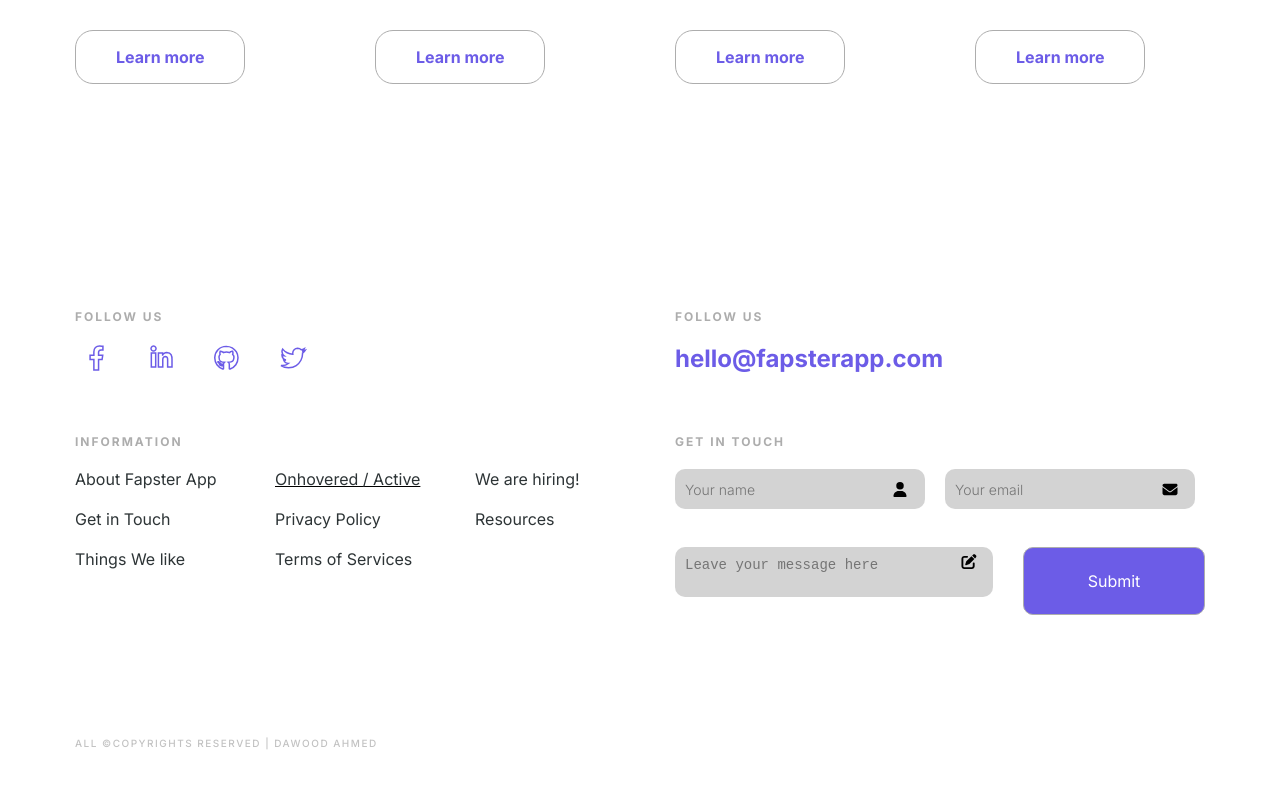
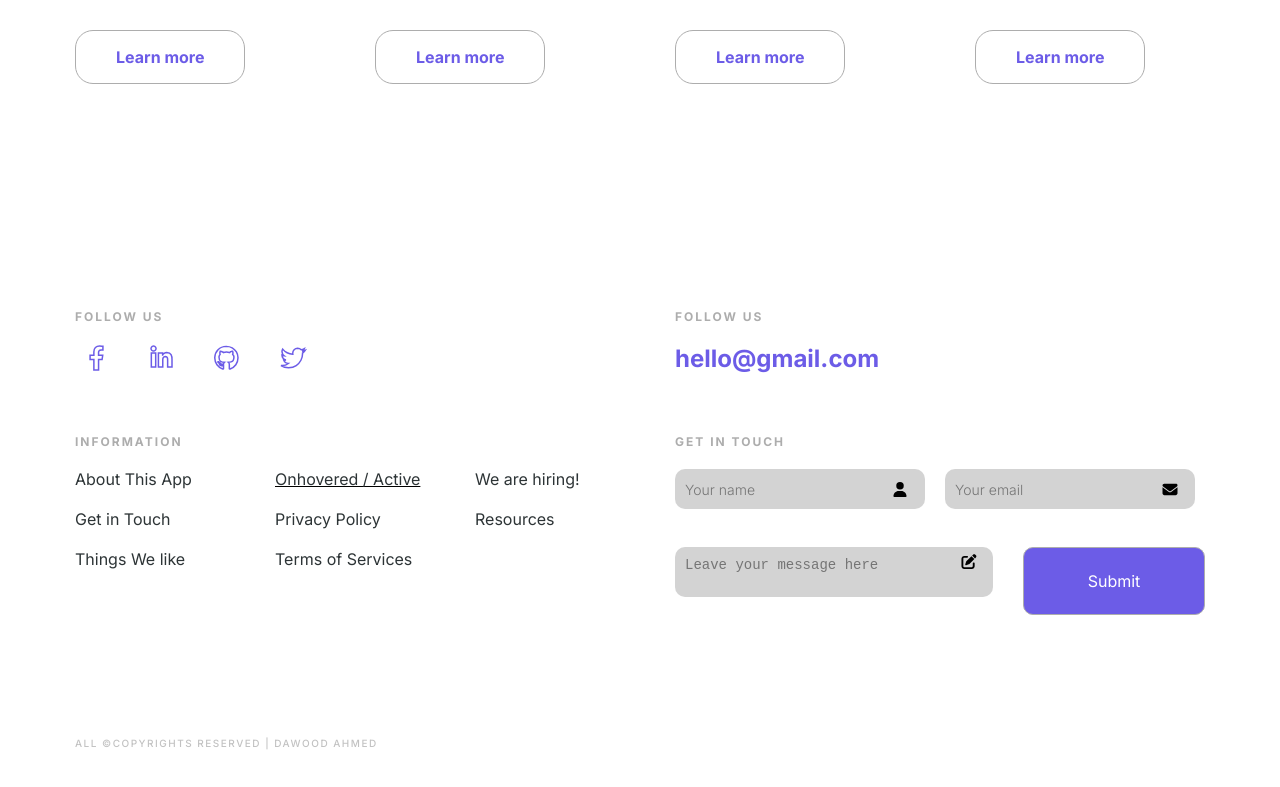
Before and after one commit to Dawood-Ahmed19/Grid-Website, a website built with Vite: page index.html in a window 1280 px wide. Shown: the part 2567-3354 px from the top of the page. Built offline with nearby package versions, Linux system fonts and the light colour scheme.

Commit message:
fix- fixed some bugs

```diff
--- a/index.html
+++ b/index.html
@@ -392,7 +392,7 @@
             <div class="info--content">
               <div class="row">
                 <ul type="none">
-                  <li><a href="#">About Fapster App</a></li>
+                  <li><a href="#">About This App</a></li>
                   <li><a href="#">Get in Touch</a></li>
                   <li><a href="#">Things We like</a></li>
                 </ul>
@@ -436,7 +436,7 @@
             </div>
 
             <div class="contact--email">
-              <h2>hello@fapsterapp.com</h2>
+              <h2>hello@gmail.com</h2>
             </div>
 
           </div>
```
